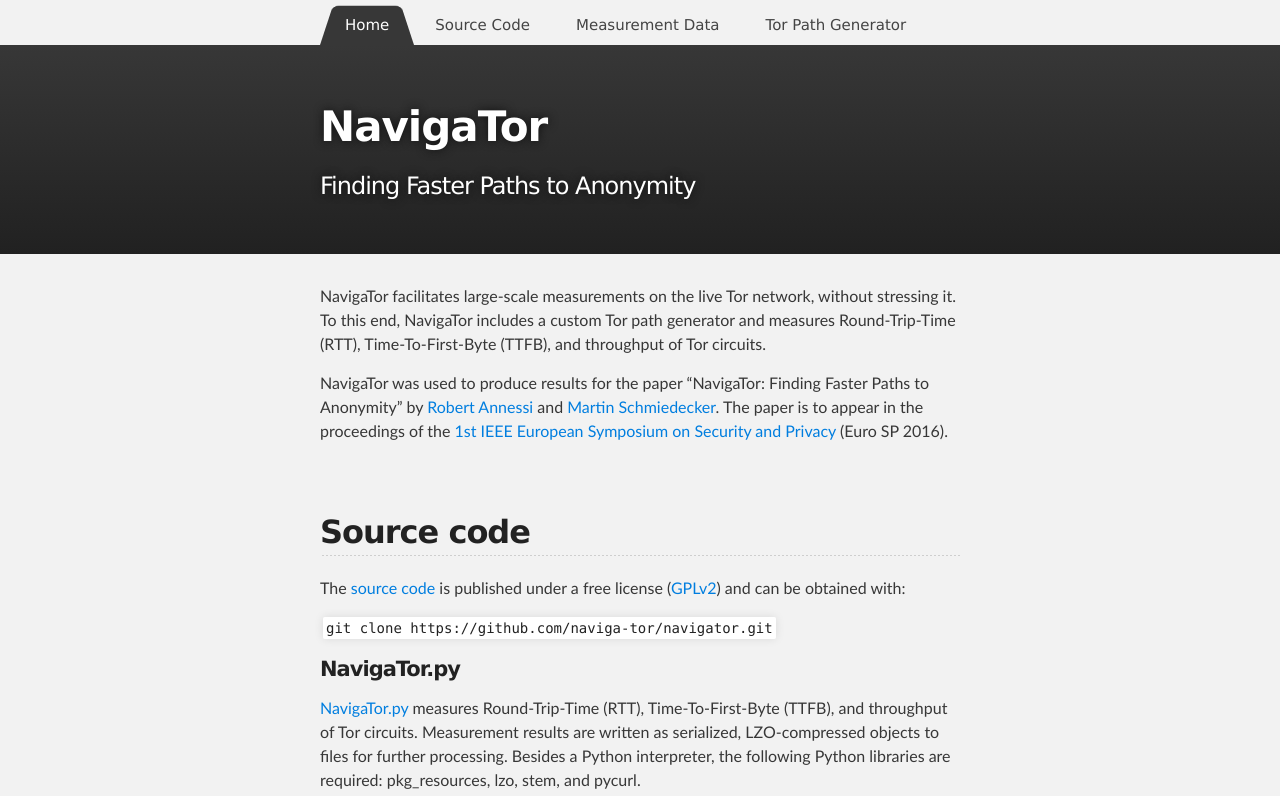
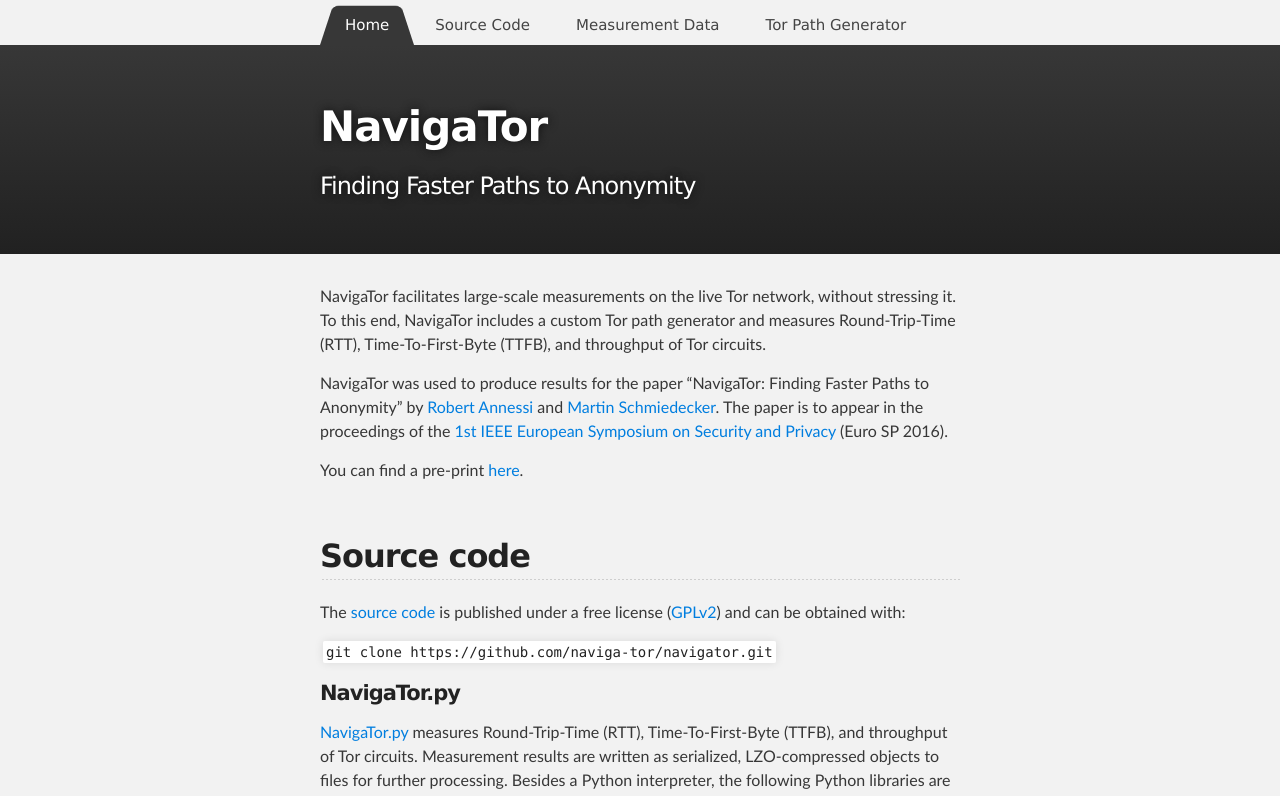
Before and after one commit to naviga-tor/naviga-tor.github.io, a plain HTML site: page index.html in a window 1280 px wide. Shown: the top 796 px of the page. Drawn offline with Linux system fonts and the light colour scheme.

Commit message:
added link to pre-print of paper

```diff
--- a/index.html
+++ b/index.html
@@ -28,7 +28,7 @@
 
     <div id="content_main" class="inner">
       <p>NavigaTor facilitates large-scale measurements on the live Tor network, without stressing it. To this end, NavigaTor includes a custom Tor path generator and measures Round-Trip-Time (RTT), Time-To-First-Byte (TTFB), and throughput of Tor circuits.</p>
-      <p>NavigaTor was used to produce results for the paper “NavigaTor: Finding Faster Paths to Anonymity” by <a href="http://www.nt.tuwien.ac.at/about-us/staff/robert-annessi/">Robert Annessi</a> and <a href="https://www.sba-research.org/team/seniorstaff/martin-schmiedecker/">Martin Schmiedecker</a>. The paper is to appear in the proceedings of the <a href="http://www.ieee-security.org/TC/EuroSP2016/">1st IEEE European Symposium on Security and Privacy</a> (Euro SP 2016).</p>
+      <p>NavigaTor was used to produce results for the paper “NavigaTor: Finding Faster Paths to Anonymity” by <a href="http://www.nt.tuwien.ac.at/about-us/staff/robert-annessi/">Robert Annessi</a> and <a href="https://www.sba-research.org/team/seniorstaff/martin-schmiedecker/">Martin Schmiedecker</a>. The paper is to appear in the proceedings of the <a href="http://www.ieee-security.org/TC/EuroSP2016/">1st IEEE European Symposium on Security and Privacy</a> (Euro SP 2016).</p> You can find a pre-print <a href=https://www.sba-research.org/wp-content/uploads/publications/NavigaTor_preprint.pdf>here</a>.
     </div>
 
 
```
